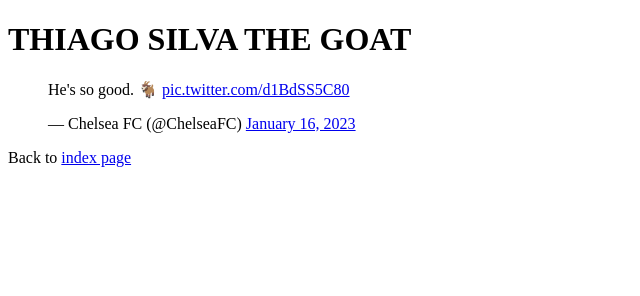
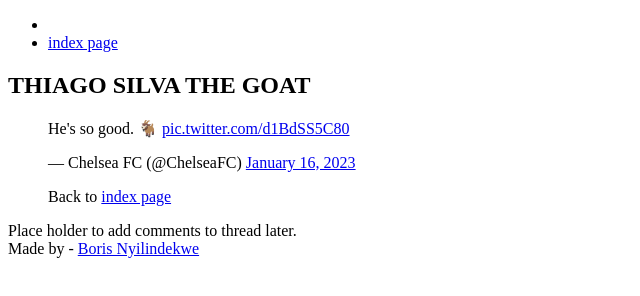
Before and after one commit to boris-ny/alu-web-development, a plain HTML site: page html_basic/tweets.html in a window 1280 px wide. Shown: the whole page, without its empty margins (0-640 px from the left). Drawn offline with Linux system fonts and the light colour scheme.

Commit message:
basic html 🧑🏿‍💻

```diff
--- a/html_basic/tweets.html
+++ b/html_basic/tweets.html
@@ -5,10 +5,27 @@
     <title>THIAGO SILVA THE GOAT</title>
 </head>
 <body>
-    <h1>THIAGO SILVA THE GOAT</h1>
+    <header>
+        <ul>
+            <li><a href="https://twitter.com/ChelseaFC/status/1615076799502848001?ref_src=twsrc%5Etfw"></a> </li>
+            <li><a href="index.html"> index page</a></li>
+        </ul>
+    </header>
+    <main>
+        <article>
+            <h1>THIAGO SILVA THE GOAT</h1>
 
-    <blockquote class="twitter-tweet"><p lang="en" dir="ltr">He&#39;s so good. 🐐 <a href="https://t.co/d1BdSS5C80">pic.twitter.com/d1BdSS5C80</a></p>&mdash; Chelsea FC (@ChelseaFC) <a href="https://twitter.com/ChelseaFC/status/1615076799502848001?ref_src=twsrc%5Etfw">January 16, 2023</a></blockquote> <script async src="https://platform.twitter.com/widgets.js" charset="utf-8"></script>
+            <blockquote class="twitter-tweet"><p lang="en" dir="ltr">He&#39;s so good. 🐐 <a href="https://t.co/d1BdSS5C80">pic.twitter.com/d1BdSS5C80</a></p>&mdash; Chelsea FC (@ChelseaFC) <a href="https://twitter.com/ChelseaFC/status/1615076799502848001?ref_src=twsrc%5Etfw">January 16, 2023</a></blockquot> <script async src="https://platform.twitter.com/widgets.js" charset="utf-8"></script>
 
-    <p>Back to <a href="index.html"> index page</a></p>
+            <p>Back to <a href="index.html"> index page</a></p>
+        </article>
+
+        <aside>Place holder to add comments to thread later.</aside>
+
+    </main>
+
+    <footer>Made by <Boris NYilindekwe> - <a href="https://github.com/boris-ny" target="Github profile">Boris Nyilindekwe</a></footer>
+
 </body>
+
 </html>
```
Also changed, not shown: html_basic/index.html (+15 -6 lines).
